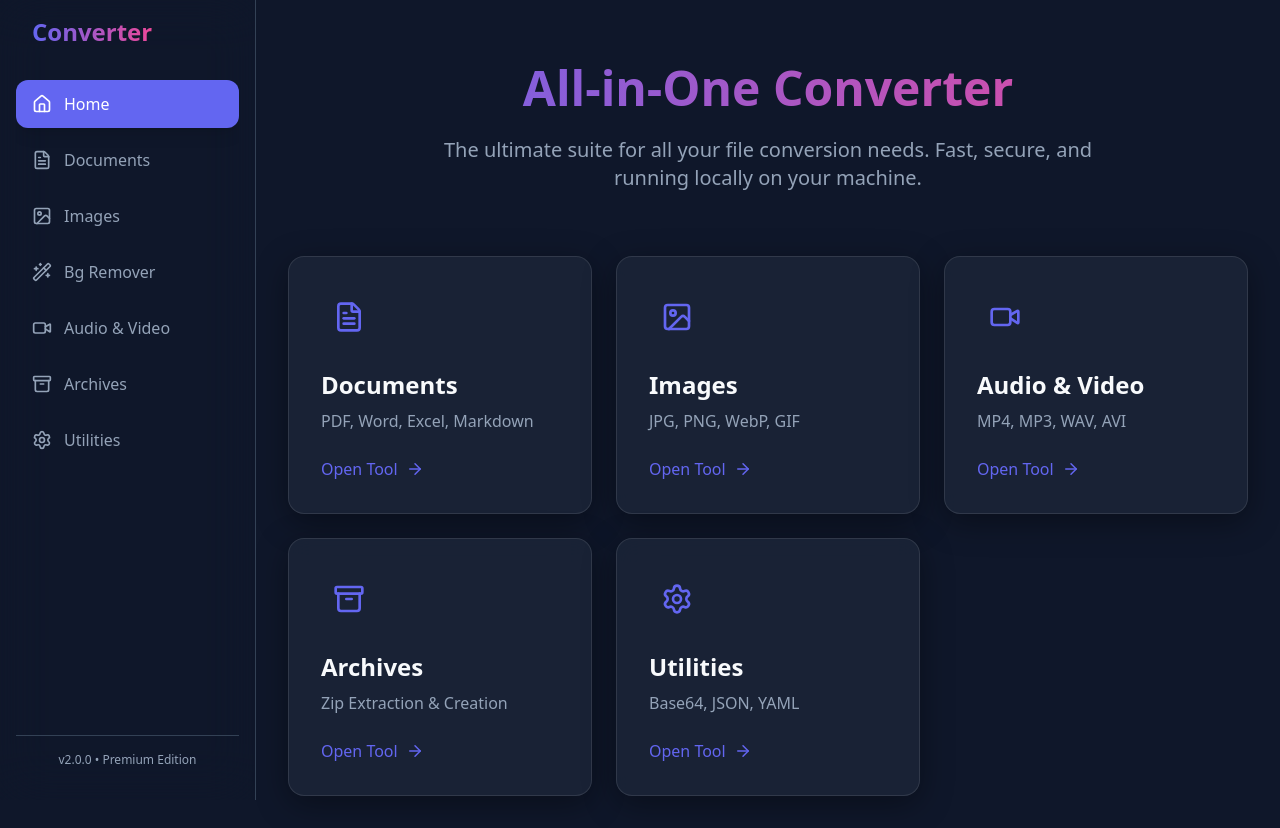
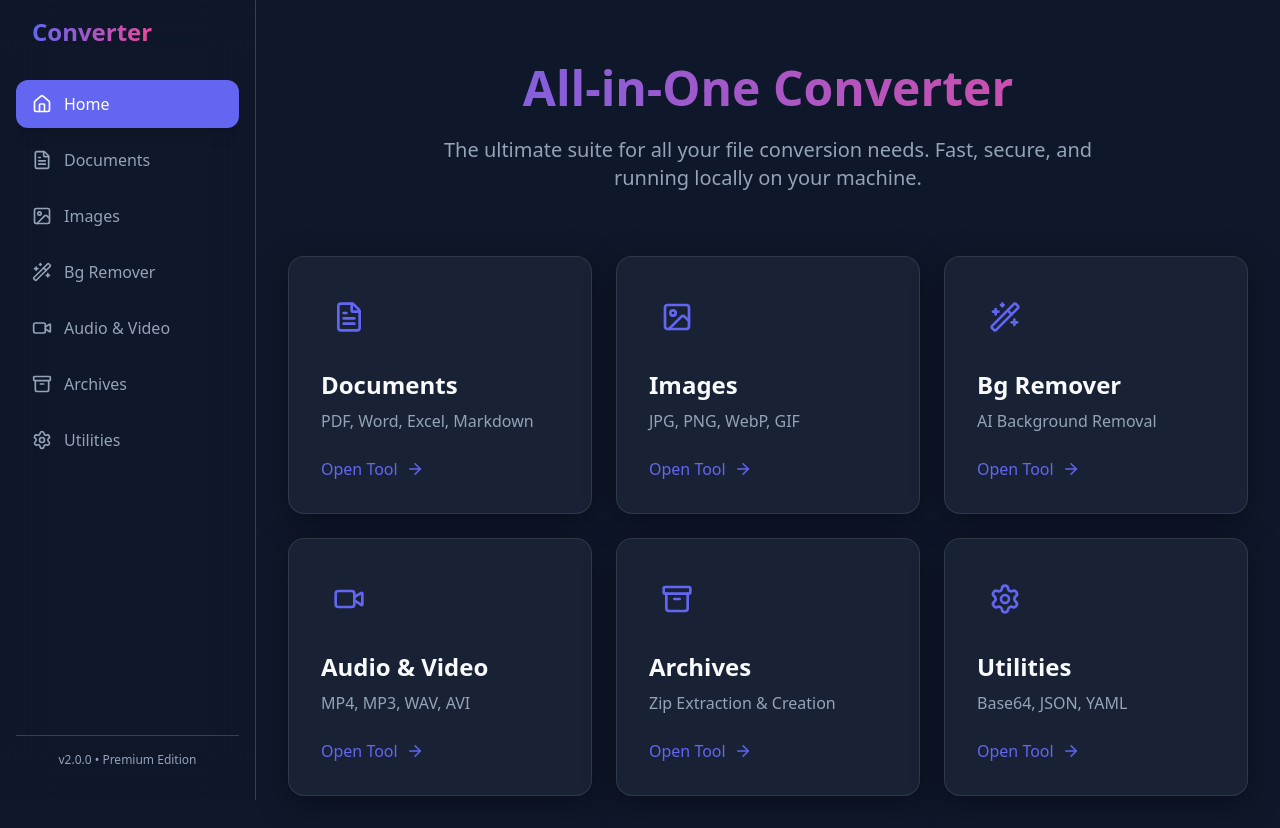
Before and after one commit to chasadch/converter, a React app in the folder frontend/: page / in a window 1280 px wide. Built offline with nearby package versions, Linux system fonts and the light colour scheme; the HTML template or start-up script is replaced by a standard one.

Commit message:
Add Background Remover card to Home dashboard

```diff
--- a/frontend/src/pages/Home.jsx
+++ b/frontend/src/pages/Home.jsx
@@ -1,11 +1,12 @@
 import React from 'react';
 import { Link } from 'react-router-dom';
-import { FileText, Image, Video, Archive, Settings, ArrowRight } from 'lucide-react';
+import { FileText, Image, Video, Archive, Settings, ArrowRight, Wand2 } from 'lucide-react';
 
 const Home = () => {
     const cards = [
         { title: 'Documents', icon: FileText, path: '/documents', desc: 'PDF, Word, Excel, Markdown' },
         { title: 'Images', icon: Image, path: '/images', desc: 'JPG, PNG, WebP, GIF' },
+        { title: 'Bg Remover', icon: Wand2, path: '/bg-remover', desc: 'AI Background Removal' },
         { title: 'Audio & Video', icon: Video, path: '/media', desc: 'MP4, MP3, WAV, AVI' },
         { title: 'Archives', icon: Archive, path: '/archives', desc: 'Zip Extraction & Creation' },
         { title: 'Utilities', icon: Settings, path: '/utils', desc: 'Base64, JSON, YAML' },
```
